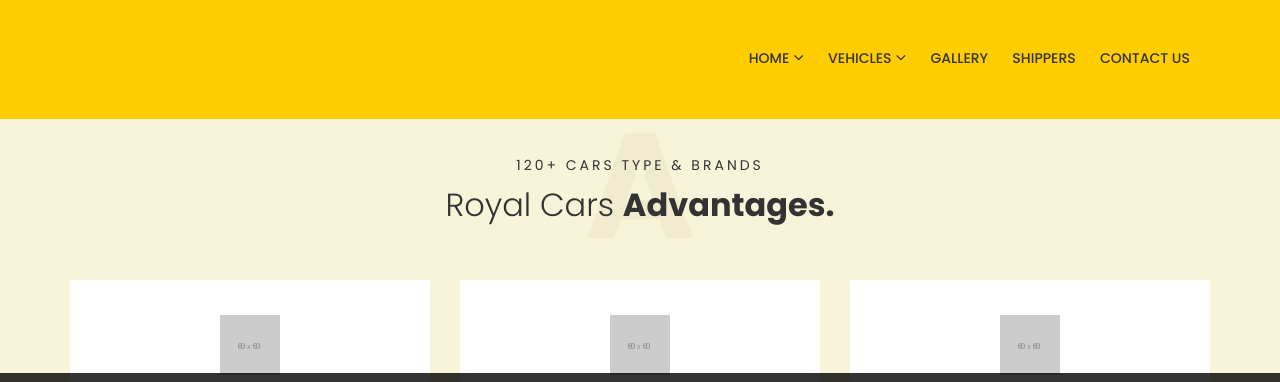
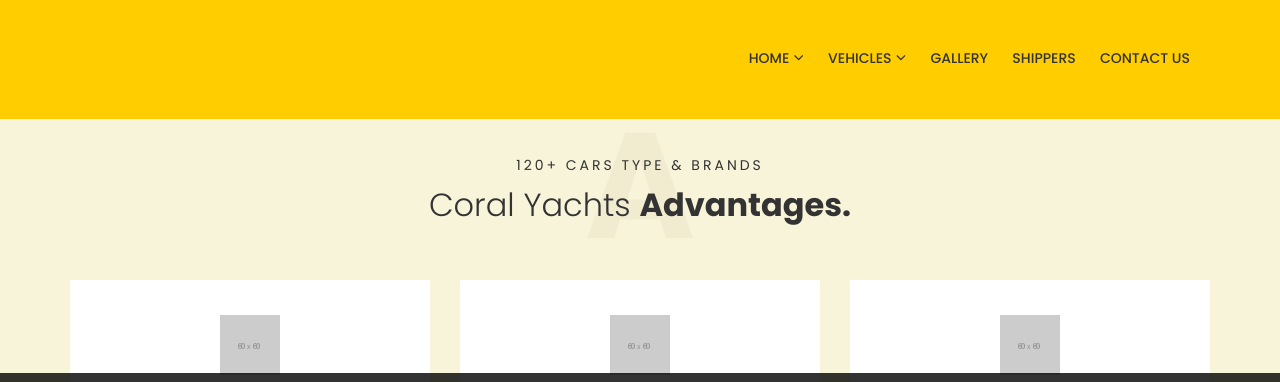
Before and after one commit to Chris-de-jong/Project-Coral-Yachts, a PHP site: page /service.php in a window 1280 px wide. Shown: the part 427-809 px from the top of the page. Run offline with PHP 8.4, Linux system fonts and the light colour scheme.

Commit message:
einde dinsdag robin

```diff
--- a/contact.php
+++ b/contact.php
@@ -2,7 +2,7 @@
 <html xmlns="http://www.w3.org/1999/xhtml" lang="en">
   <head>
       <!-- PAGE TITLE -->
-      <title>Home - Royal Cars</title>
+      <title>Home - Coral Yachts</title>
 
       <!-- META-DATA -->
       <meta http-equiv="content-type" content="text/html; charset=utf-8" >
@@ -50,7 +50,7 @@
           <div class="container clearfix">
             <div class="contact-head">
               <span>OUR OFFICE</span>
-              <h2>Contact <b>Royal Cars</b> for<br> More Information. </h2>
+              <h2>Contact <b>Coral Yachts</b> for<br> More Information. </h2>
             </div>
 
             <div class="row clearfix">
--- a/index.php
+++ b/index.php
@@ -66,8 +66,8 @@
                          <li class="r-has-child">
                            <a href="yachts-listing.php">VEHICLES</a>
                            <ul class="pl-0 ml-0">
-                             <li><a href="yachts-list-map.php">Yacht List Map</a></li>
-                             <li><a href="yachts-booking.php">Yacht Booking</a></li>
+                             <li><a href="yachts-list-map.php">Yachts List Map</a></li>
+                             <li><a href="yachts-booking.php">Yachts Booking</a></li>
                            </ul>
                          </li>
                          <li><a href="gallery.php">GALLERY</a></li>
--- a/service.php
+++ b/service.php
@@ -1,8 +1,9 @@
+
 <!DOCTYPE html>
 <html xmlns="http://www.w3.org/1999/xhtml" lang="en">
   <head>
       <!-- PAGE TITLE -->
-      <title>Home - Royal Cars</title>
+      <title>Home - Coral Yachts</title>
 
       <!-- META-DATA -->
       <meta http-equiv="content-type" content="text/html; charset=utf-8" >
@@ -49,7 +50,7 @@
             <div class="container clearfix">
               <div class="advantage-head">
                 <span>120+ CARS TYPE & BRANDS</span>
-                <h2>Royal Cars <b>Advantages.</b></h2>
+                <h2>Coral Yachts <b>Advantages.</b></h2>
               </div>
               <div class="row clearfix">
                  <div class="col-xl-4 col-lg-4 col-md-4 col-sm-6 col-xs-12">
@@ -216,10 +217,10 @@
                       <h6>OUR INFO</h6>
                       <nav>
                         <ul>
-                          <li><a href="#">About Royal Cars</a></li>
+                          <li><a href="#">About Coral Yachts</a></li>
                           <li><a href="#">Our Mission & Strategy</a></li>
                           <li><a href="#">Our Vision</a></li>
-                          <li><a href="#">Royal Cars Advantages</a></li>
+                          <li><a href="#">Coral Yachts Advantages</a></li>
                           <li><a href="#">Contact Us</a></li>
                         </ul>
                       </nav>
--- a/yachts-booking.php
+++ b/yachts-booking.php
@@ -396,7 +396,7 @@
                       <h6>OUR INFO</h6>
                       <nav>
                         <ul>
-                          <li><a href="#">About Royal Cars</a></li>
+                          <li><a href="#">About Coral Yachts</a></li>
                           <li><a href="#">Our Mission & Strategy</a></li>
                           <li><a href="#">Our Vision</a></li>
                           <li><a href="#">Royal Cars Advantages</a></li>
```
